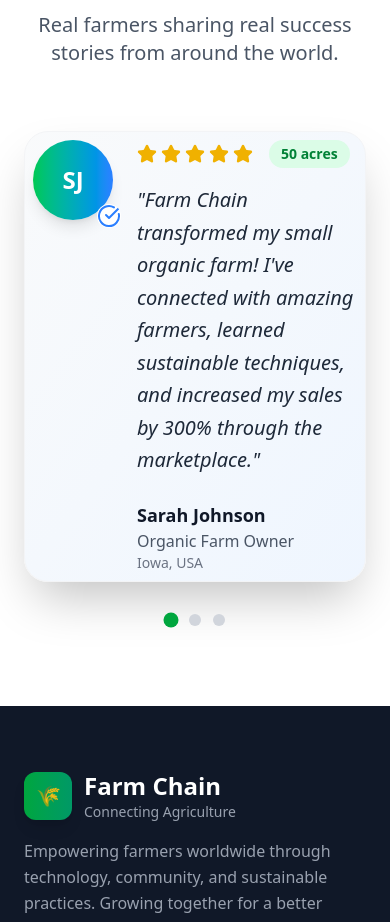
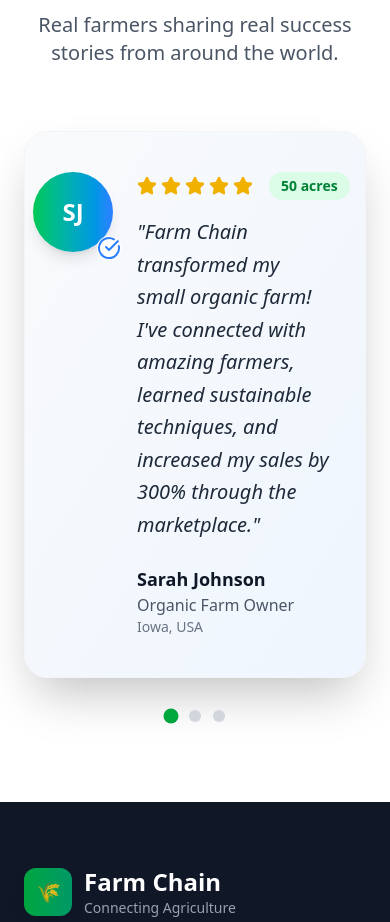
Before and after one commit to Pero4l/Farm-chain, a Next.js app: page / in a window 390 px wide. Shown: the part 4740-5662 px from the top of the page. Built offline with nearby package versions, Linux system fonts and the light colour scheme.

Commit message:
trying to see it looks better

```diff
--- a/app/testimonials-section/page.tsx
+++ b/app/testimonials-section/page.tsx
@@ -63,7 +63,7 @@ const testimonials = [
                   </div>
 
                   <div className="relative">
-                    <div className="bg-gradient-to-br from-gray-50 to-blue-50 rounded-3xl shadow-2xl border border-gray-100 p-2 lg:p-12 max-w-4xl mx-auto">
+                    <div className="bg-gradient-to-br from-gray-50 to-blue-50 rounded-3xl shadow-2xl border border-gray-100 p-2 py-10 lg:p-12 max-w-4xl mx-auto">
                       <div className="flex items-start space-x-6">
                         <div className="relative flex-shrink-0">
                           <div className="w-20 h-20 bg-gradient-to-r from-green-500 to-blue-500 rounded-full flex items-center justify-center text-white font-bold text-2xl shadow-lg">
@@ -84,7 +84,7 @@ const testimonials = [
                               {testimonials[currentTestimonial].farmSize}
                             </span>
                           </div>
-                          <blockquote className="text-xl text-gray-800 leading-relaxed mb-6 italic">
+                          <blockquote className="text-xl text-gray-800 w-48 leading-relaxed mb-6 italic">
                             "{testimonials[currentTestimonial].content}"
                           </blockquote>
                           <div>
```
